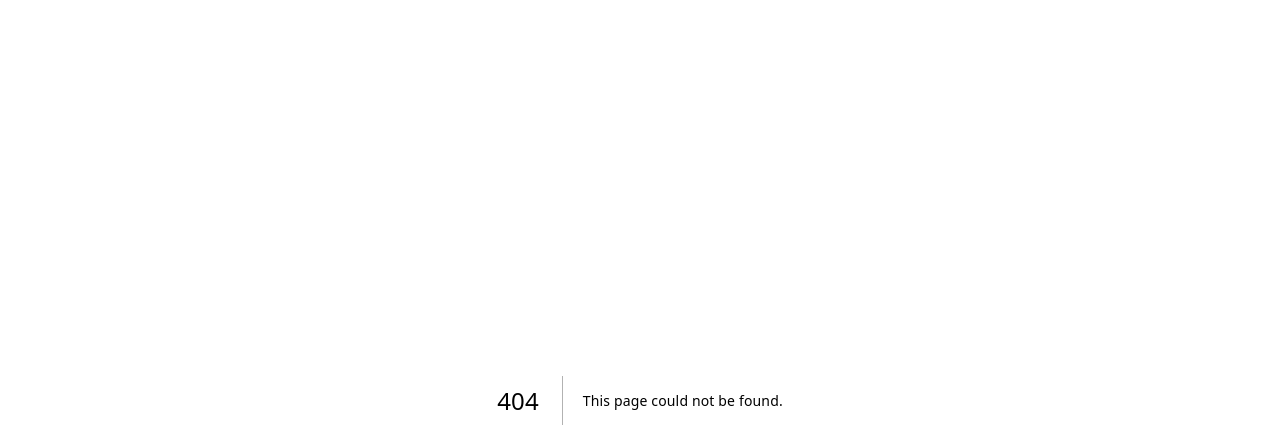
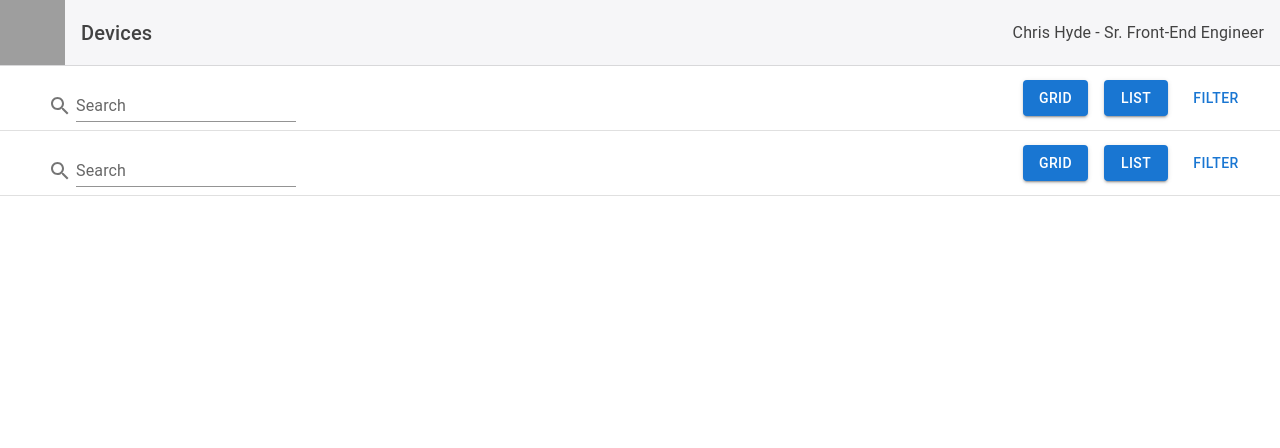
Before and after one commit to chyde/ubiquiti-fe-chris-hyde, a Next.js app: page /device in a window 1280 px wide. Before the commit this address had no page. Shown: the top 448 px of the page. Built offline with nearby package versions, Linux system fonts and the light colour scheme; no server answers; grey boxes are pictures that could not be loaded.

Commit message:
fix ts error block - add device page

```diff
--- a/data/utils.tsx
+++ b/data/utils.tsx
@@ -1,4 +1,4 @@
-export default function getData(callback: Function, isTest = true) {
+export default function getData(callback: Function, isTest = false) {
   fetch(
     isTest ? "./test.json" : "https://static.ui.com/fingerprint/ui/public.json",
     {
--- /dev/null
+++ b/src/app/device/page.tsx
@@ -0,0 +1,24 @@
+"use client";
+import * as React from "react";
+import AppBar from "@mui/material/AppBar";
+import Box from "@mui/material/Box";
+import Toolbar from "@mui/material/Toolbar";
+import Typography from "@mui/material/Typography";
+
+import Navbar from "../../components/Navbar";
+import ToolbarDevices from "../../components/Toolbar";
+import DevicesTable from "@/components/DevicesTable";
+import AppDataContext from "../../../data/DataContext";
+
+export default function Home() {
+  const appData = React.useContext(AppDataContext);
+
+  // console.log("appData", appData);
+  return (
+    <>
+      <Navbar title="Devices" />
+      <ToolbarDevices title="Devices" />
+      <ToolbarDevices title="Devices" />
+    </>
+  );
+}
--- a/src/components/DevicesTable.tsx
+++ b/src/components/DevicesTable.tsx
@@ -27,7 +27,7 @@ export default function DevicesTable({ tableData }: { tableData: any }) {
         </TableHead>
         <TableBody>
           {tableData
-            ? tableData.map((row) => (
+            ? tableData.map((row: any) => (
                 <TableRow
                   key={row.id}
                   sx={{ "&:last-child td, &:last-child th": { border: 0 } }}
```
